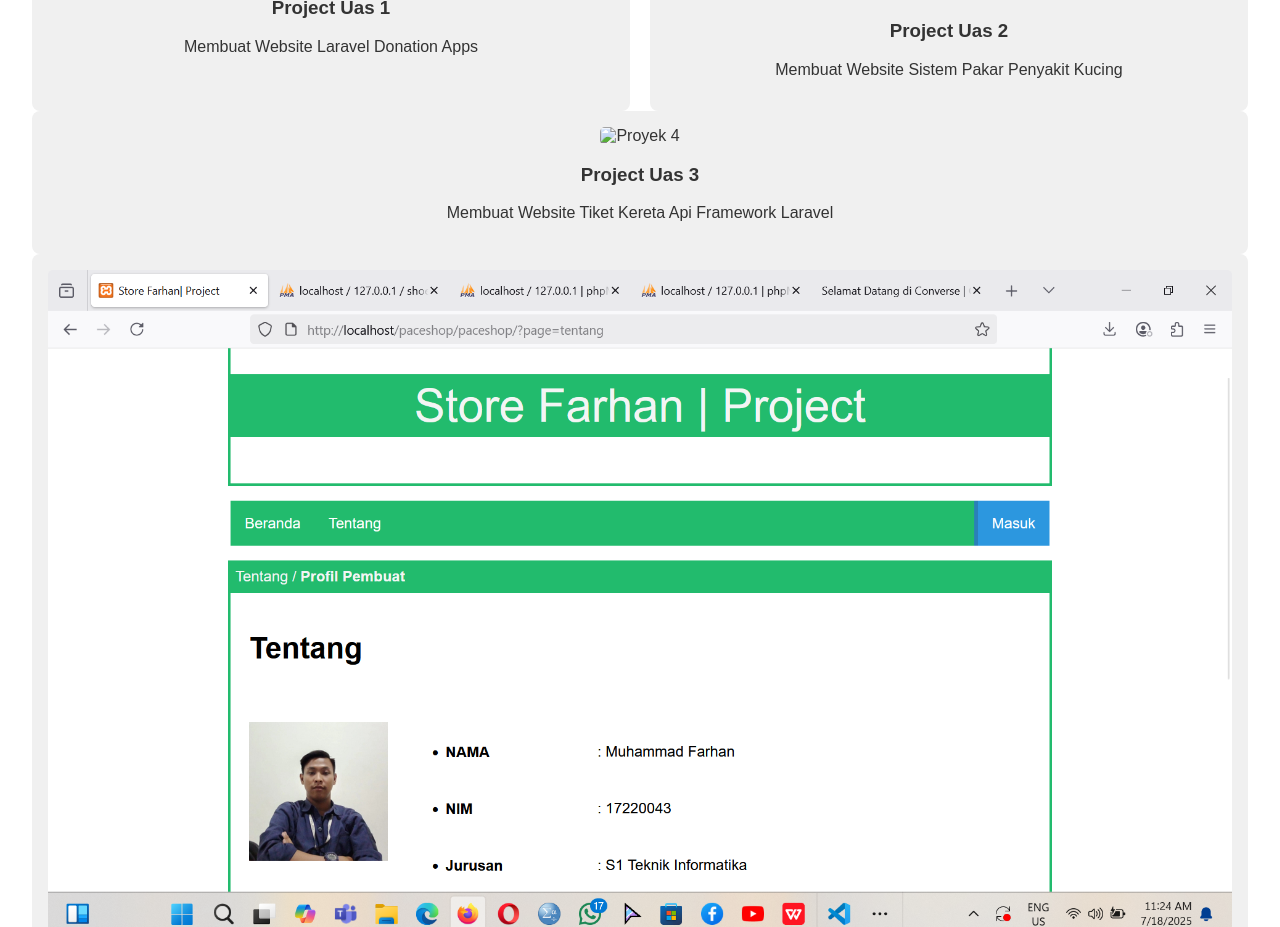
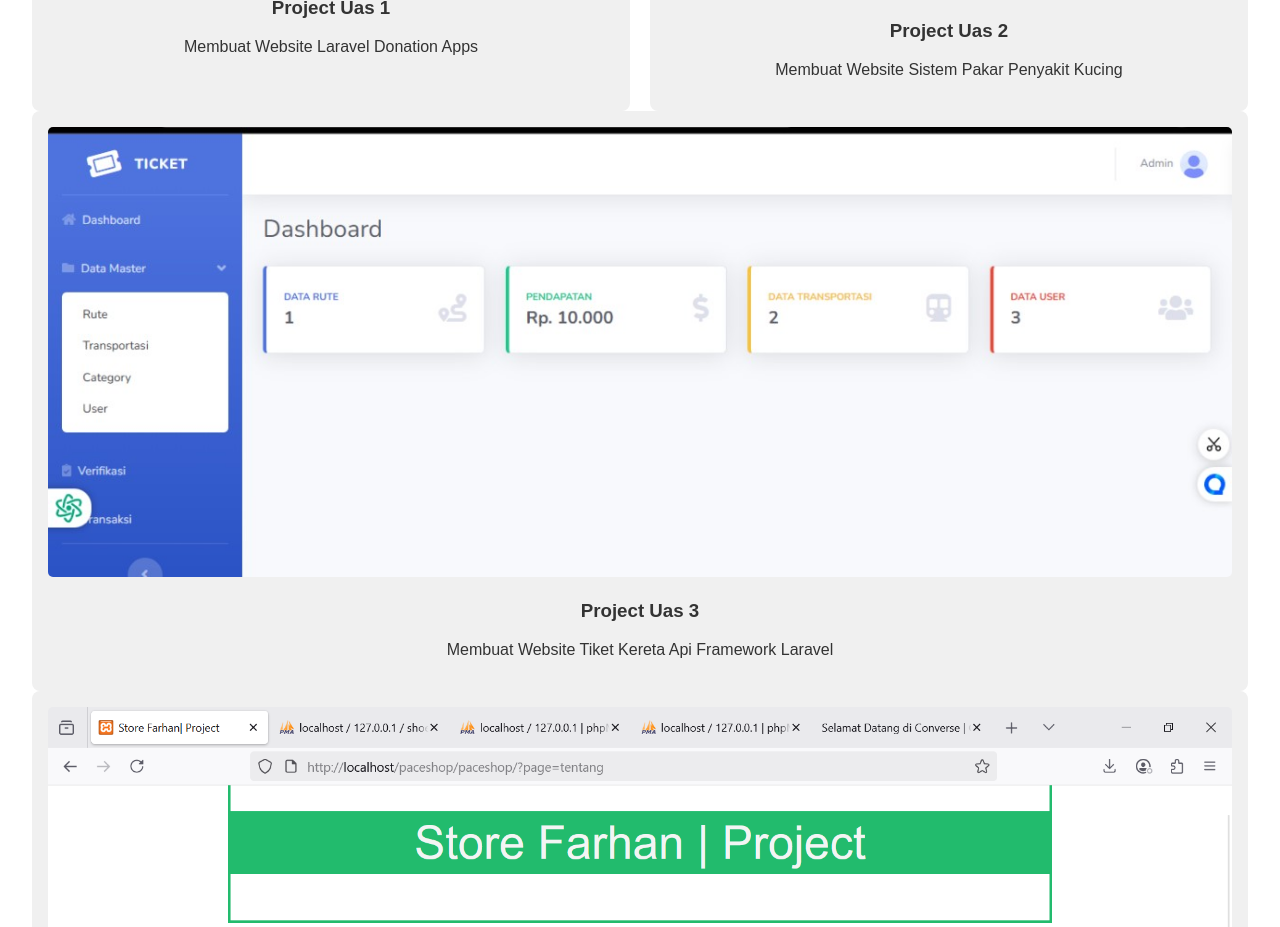
Before and after one commit to Rubik7899/porfoffarhan, a plain HTML site: page index.html in a window 1280 px wide. Shown: the part 1496-2423 px from the top of the page. Drawn offline with Linux system fonts and the light colour scheme; files whose address does not match are found by name.

Commit message:
Update index.html

```diff
--- a/index.html
+++ b/index.html
@@ -89,7 +89,7 @@
 
       </div>
       <div class="card">
-        <img src="img/tiketyup.jpg" alt="Proyek 4">
+        <img src="image/tiketyup.jpg" alt="Proyek 4">
         <h3>Project Uas 3</h3>
         <p>Membuat Website Tiket Kereta Api Framework Laravel</p>
 
```
